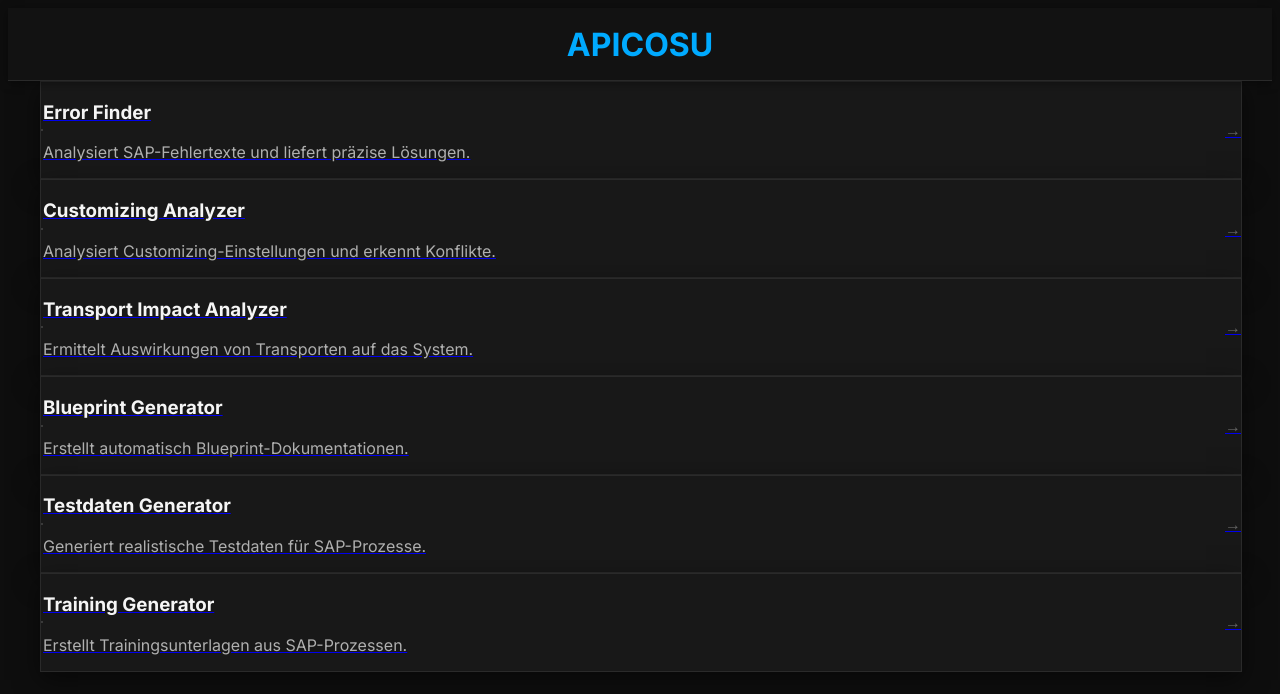
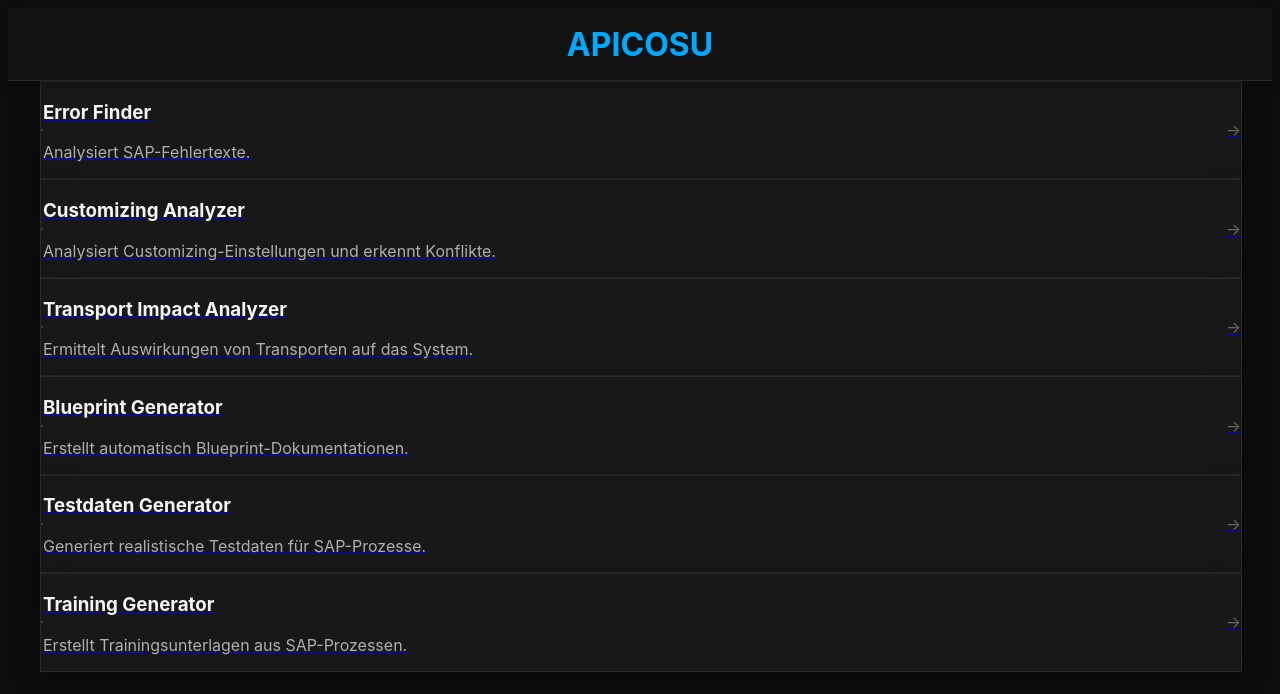
Before and after one commit to Mattesadmin/apicosu-app, a Next.js app: page / in a window 1280 px wide. Shown: the top 694 px of the page. Built offline with nearby package versions, Linux system fonts and the light colour scheme.

Commit message:
update modulecard globals

```diff
--- a/app/components/ModuleCard.tsx
+++ b/app/components/ModuleCard.tsx
@@ -16,23 +16,24 @@
     <Link
       href={href}
       className={cn(
-        "group w-full rounded-2xl px-12 py-10 bg-[#181818] border border-[#2a2a2a]",
-        "flex items-center justify-between hover:bg-[#202020] transition-all duration-300",
+        "group w-full rounded-2xl px-12 py-10 bg-[#181818] border border-[#2a2a2a] transition-base",
+        "flex items-center justify-between hover:bg-[#202020]",
         "shadow-[0_8px_24px_rgba(0,0,0,0.5)] hover:shadow-[0_12px_32px_rgba(0,0,0,0.6)]",
         "cursor-pointer"
       )}
     >
       <div className="flex items-center gap-10">
-        <div className="w-20 h-20 bg-[#242424] rounded-xl flex items-center justify-center border border-[#3a3a3a]">
+        <div className="w-20 h-20 bg-[#242424] rounded-xl flex items-center justify-center border border-[#3a3a3a] transition-base">
           <Icon className="w-10 h-10 text-[#00aaff]" />
         </div>
+
         <div>
           <h3 className="text-2xl font-semibold text-[#f5f5f5]">{title}</h3>
           <p className="text-base text-[#b0b0b0] leading-relaxed">{description}</p>
         </div>
       </div>
 
-      <div className="text-[#666] group-hover:text-[#00aaff] transition-colors text-3xl">
+      <div className="text-[#666] group-hover:text-[#00aaff] transition-base text-3xl">
         →
       </div>
     </Link>
--- a/app/data/modules.ts
+++ b/app/data/modules.ts
@@ -10,7 +10,7 @@
 export const modules = [
   {
     title: "Error Finder",
-    description: "Analysiert SAP-Fehlertexte und liefert präzise Lösungen.",
+    description: "Analysiert SAP-Fehlertexte.",
     href: "/error-finder",
     icon: BoltIcon
   },
--- a/app/globals.css
+++ b/app/globals.css
@@ -1,5 +1,3 @@
-@import url('https://fonts.googleapis.com/css2?family=Inter:wght@400;500;600;700&display=swap');
-
 @tailwind base;
 @tailwind components;
 @tailwind utilities;
@@ -28,7 +26,9 @@
   background: #555;
 }
 
-/* Sanfter Übergang für Hover */
-* {
-  transition: background-color 0.25s ease, color 0.25s ease, box-shadow 0.25s ease;
+/* Sanfte Übergänge NUR für interaktive Elemente */
+.transition-base {
+  transition: background-color 0.25s ease,
+              color 0.25s ease,
+              box-shadow 0.25s ease;
 }
```
